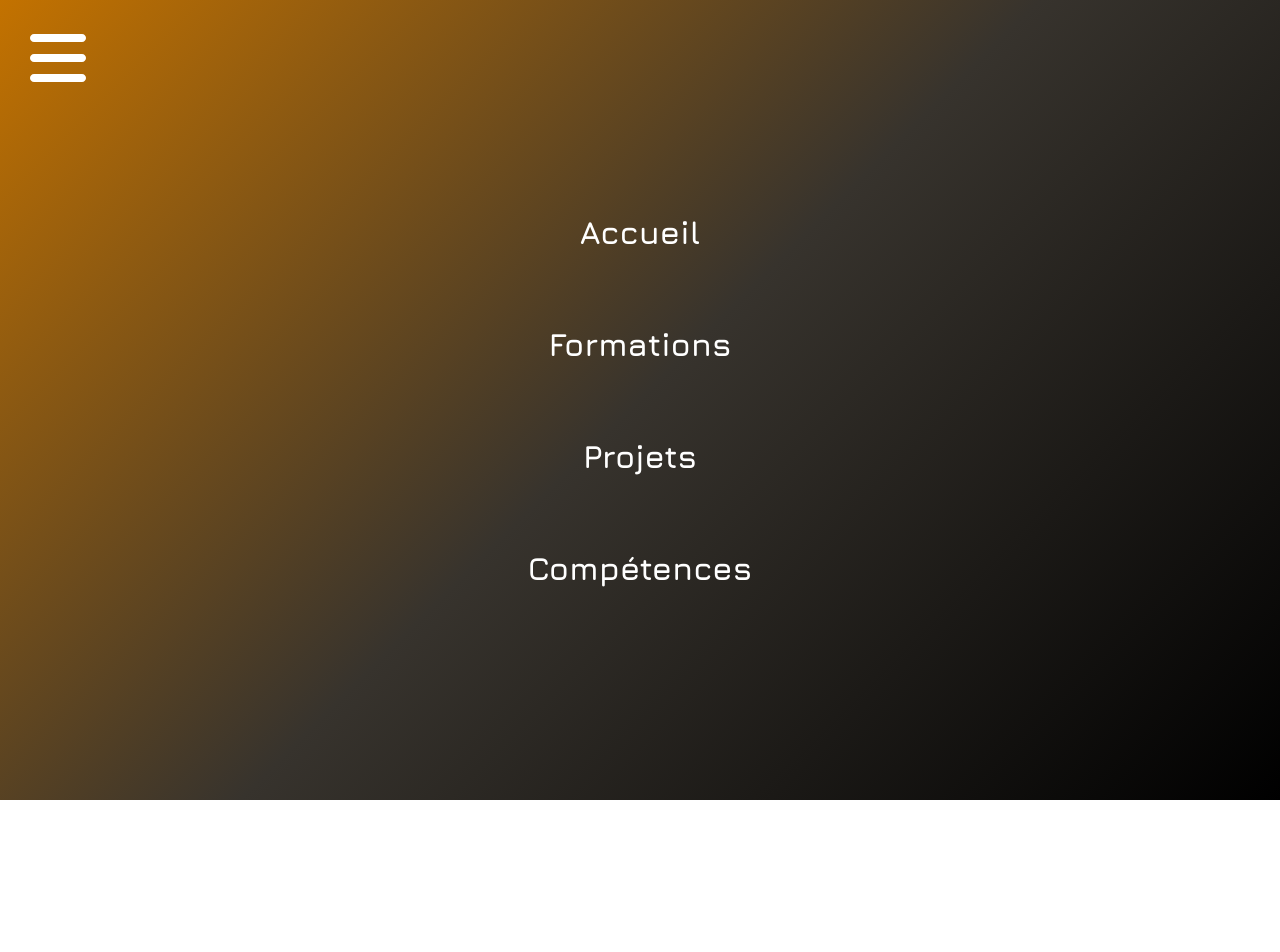
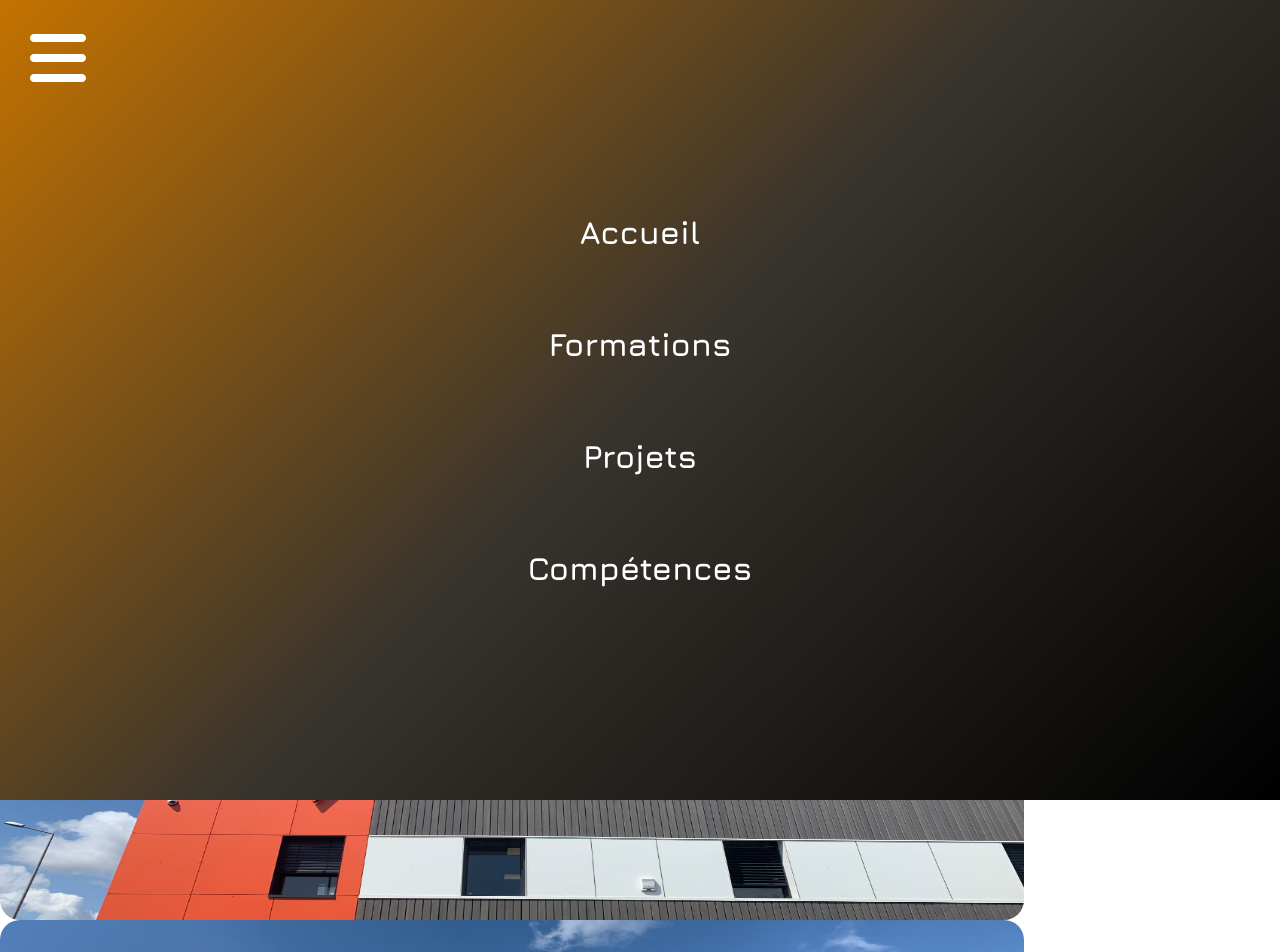
Before and after one commit to JuliePlagias/Web-CV, a React (Create React App) app: page /projets in a window 1280 px wide. Shown: the top 952 px of the page. Before the commit the page ends 800 px from the top, so only its background shows below. Built offline with nearby package versions, Linux system fonts and the light colour scheme.

Commit message:
Add - base json for projects and project block

```diff
--- a/src/App.jsx
+++ b/src/App.jsx
@@ -6,17 +6,26 @@ import FormationDetail from "./components/pages/FormationDetail";
 import Layout from "./components/navigation/Layout";
 import Projects from "./components/pages/Projects";
 import Skills from "./components/pages/Skills";
+import { useEffect, useState } from "react";
 
 function App() {
+  const [isMobile, setIsMobile] =useState(false);
+
+      useEffect(()=>{
+          const checkIfMobile=()=>setIsMobile(window.matchMedia("(max-width:1280px").matches);
+          checkIfMobile();
+          window.addEventListener("resize",checkIfMobile);
+          return ()=>window.removeEventListener("resize", checkIfMobile);
+  },[]);
   return (
     <BrowserRouter>
       <div className="background">
         <Routes>
           <Route path="/" element={<Home/>}/>
           <Route path="/" element={<Layout/>}>
-            <Route path="formations" element={<Formations/>}></Route>
+            <Route path="formations" element={<Formations isMobile={isMobile}/>}></Route>
             <Route path="formations/:formationId" element={<FormationDetail/>}></Route>
-            <Route path="projets" element={<Projects/>}></Route>
+            <Route path="projets" element={<Projects isMobile={isMobile}/>}></Route>
             <Route path="competences" element={<Skills/>}></Route>
           </Route>
         </Routes>
--- /dev/null
+++ b/src/assets/projects.json
@@ -0,0 +1,32 @@
+[
+    {
+        "link":"",
+        "name":"test1",
+        "background-img":"Descamps",
+        "intro":""
+    },
+    {
+        "link":"",
+        "name":"test1",
+        "background-img":"Descamps",
+        "intro":""
+    },
+    {
+        "link":"",
+        "name":"",
+        "background-img":"Descamps",
+        "intro":""
+    },
+    {
+        "link":"",
+        "name":"",
+        "background-img":"Descamps",
+        "intro":""
+    },
+    {
+        "link":"",
+        "name":"",
+        "background-img":"Descamps-",
+        "intro":""
+    }
+]
--- a/src/components/pages/Formations.jsx
+++ b/src/components/pages/Formations.jsx
@@ -1,17 +1,8 @@
-import { useEffect, useState } from "react";
 import Block from "../Block";
 import { Outlet } from "react-router-dom";
 
-export default function Formations(){
-    const [isMobile, setIsMobile] =useState(false);
+export default function Formations({isMobile}){
     const data  = require("../../assets/formations.json");
-
-    useEffect(()=>{
-        const checkIfMobile=()=>setIsMobile(window.matchMedia("(max-width:1280px").matches);
-        checkIfMobile();
-        window.addEventListener("resize",checkIfMobile);
-        return ()=>window.removeEventListener("resize", checkIfMobile);
-    },[]);
 
     return (
         <div className="formations">
--- a/src/components/pages/Projects.jsx
+++ b/src/components/pages/Projects.jsx
@@ -1,7 +1,15 @@
-export default function Projects(){
+import Block from "../Block";
+
+export default function Projects({isMobile}){
+    const data = require("../../assets/projects.json");
+
     return (
         <div>
-
+            {
+                data.map((project, index)=>(
+                <Block key={index} name={project.name} image={project["background-img"]} link={project.link}
+                details={project.intro} isMobile={isMobile}/>))
+            }
         </div>
     );
 }
```
Also changed, not shown: public/assets/images/Descamps.jpg (added).
